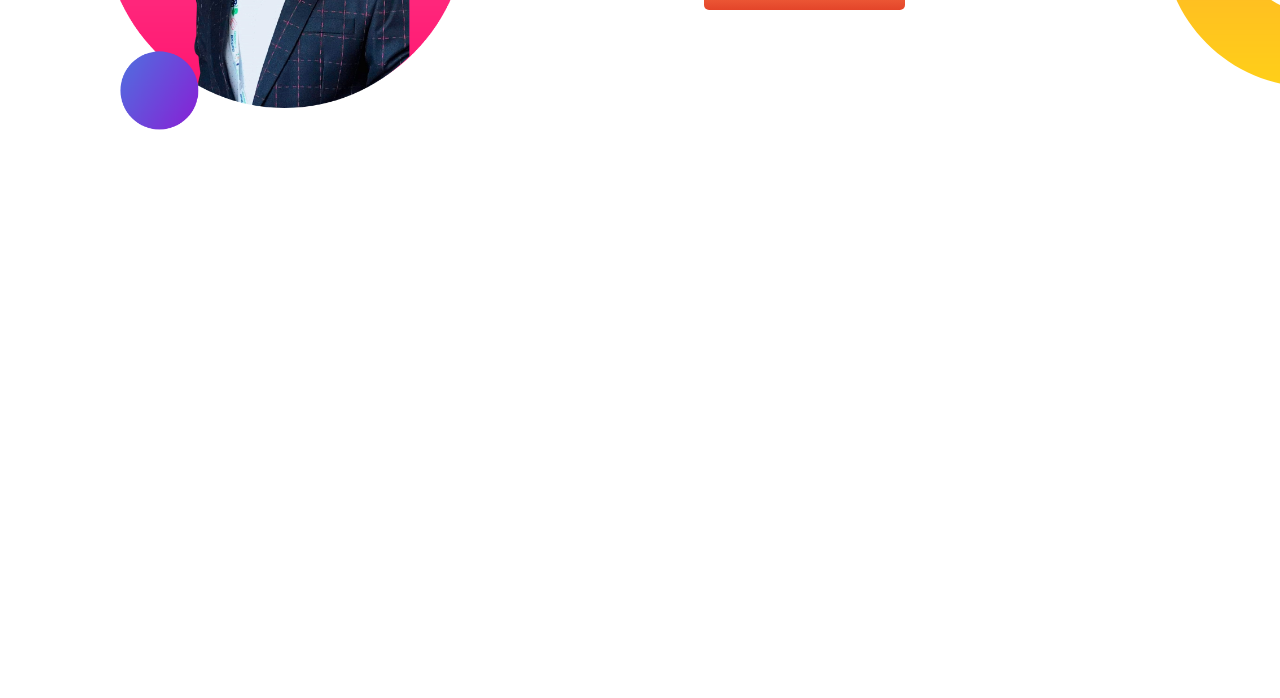
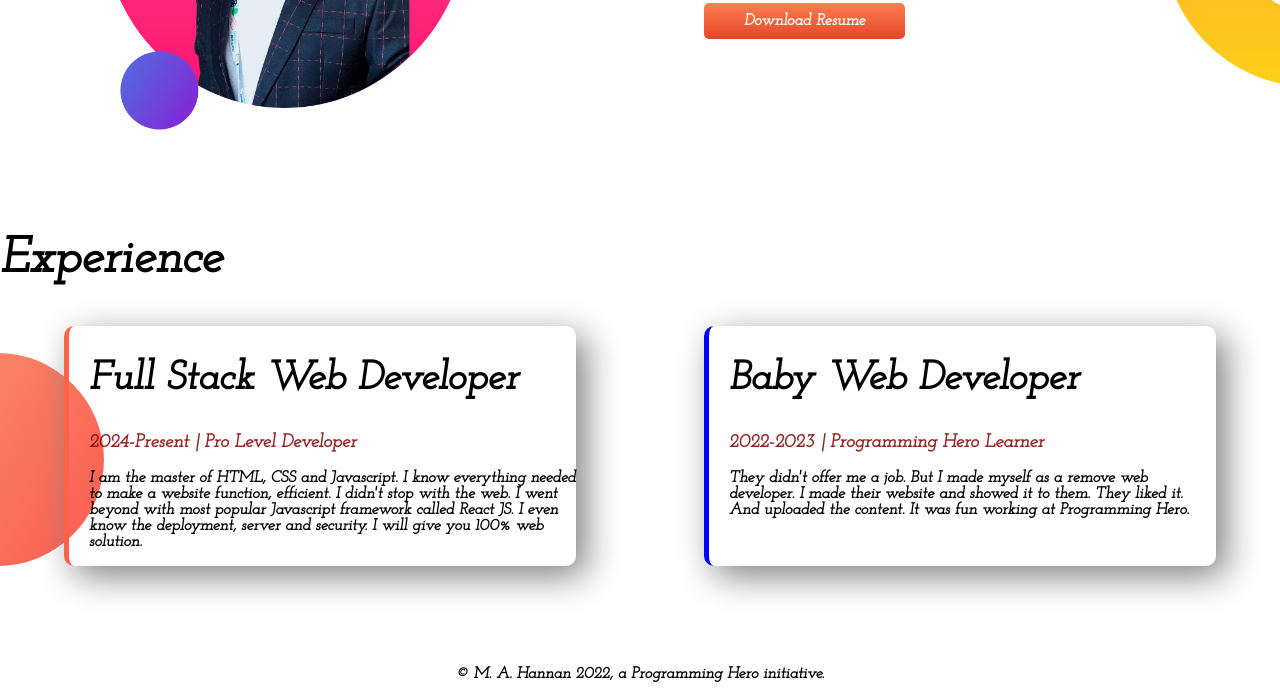
Before and after one commit to HannanShawon/developer-portfolio, a plain HTML site: page index.html in a window 1280 px wide. Shown: the part 762-1460 px from the top of the page. Before the commit the page ends 996 px from the top, so only its background shows below. Drawn offline with Linux system fonts and the light colour scheme.

Commit message:
styled border and added footer

```diff
--- a/index.html
+++ b/index.html
@@ -13,7 +13,7 @@
 </head>
 
 <body>
-    <section class="top-banner">
+    <section class="top-banner flexible-container">
         <div class="half-width">
             <h1>Welcome To</h1>
             <h1><span class="name-color">M. A. Hannan</span> World</h1>
@@ -28,7 +28,7 @@
             <img src="images/Hannan-pic-bg.png" alt="Hannan">
         </div>
     </section>
-    <section class="dream-big">
+    <section class="dream-big flexible-container">
         <div class="half-width">
             <img src="images/Hannan-bg.png" alt="Hannan">
         </div>
@@ -40,6 +40,31 @@
             <a class="link-button" target="_blank" href="https://www.linkedin.com/feed/">Download Resume</a>
         </div>
     </section>
+    <section class="experince-area">
+        <h1>Experience</h1>
+        <div class="flexible-container">
+            <div id="full-stack-dev" class="experince-item">
+                <h2>Full Stack Web Developer</h2>
+                <h3 class="name-color">2024-Present | Pro Level Developer</h3>
+                <p><b>I am the master of HTML, CSS and Javascript. I know everything needed to make a website function,
+                        efficient. I didn't stop with the web. I went beyond with most popular Javascript framework
+                        called
+                        React
+                        JS. I even know the deployment, server and security. I will give you 100% web solution.</b></p>
+            </div>
+            <div id="baby-web-dev" class="experince-item">
+                <h2>Baby Web Developer</h2>
+                <h3 class="name-color">2022-2023 | Programming Hero Learner</h3>
+                <p><b>They didn't offer me a job. But I made myself as a remove web developer. I made their website and
+                        showed
+                        it to them. They liked it. And uploaded the content. It was fun working at Programming Hero.</b>
+                </p>
+            </div>
+        </div>
+    </section>
 </body>
+<footer>
+    <p><b>© M. A. Hannan 2022, a Programming Hero initiative.</b></p>
+</footer>
 
 </html>
--- a/style.css
+++ b/style.css
@@ -7,11 +7,15 @@ h1 {
     font-size: 50px;
 }
 
+h2 {
+    font-size: 40px;
+}
+
 .name-color {
     color: rgba(128, 0, 0, 0.842);
 }
 
-section {
+.flexible-container {
     display: flex;
     margin-bottom: 100px;
 }
@@ -44,3 +48,30 @@ section {
     background-repeat: no-repeat;
     background-position: right;
 }
+
+.experince-area {
+    background-image: url(images/exp-bg.png);
+    background-repeat: no-repeat;
+    background-position: bottom left;
+}
+
+.experince-item {
+    width: 40%;
+    margin-left: 5%;
+    margin-right: 5%;
+    padding-left: 20px;
+    border-radius: 10px;
+    box-shadow: 10px 10px 35px gray;
+}
+
+#full-stack-dev {
+    border-left: 5px solid tomato;
+}
+
+#baby-web-dev {
+    border-left: 5px solid blue;
+}
+
+footer p {
+    text-align: center;
+}
```
